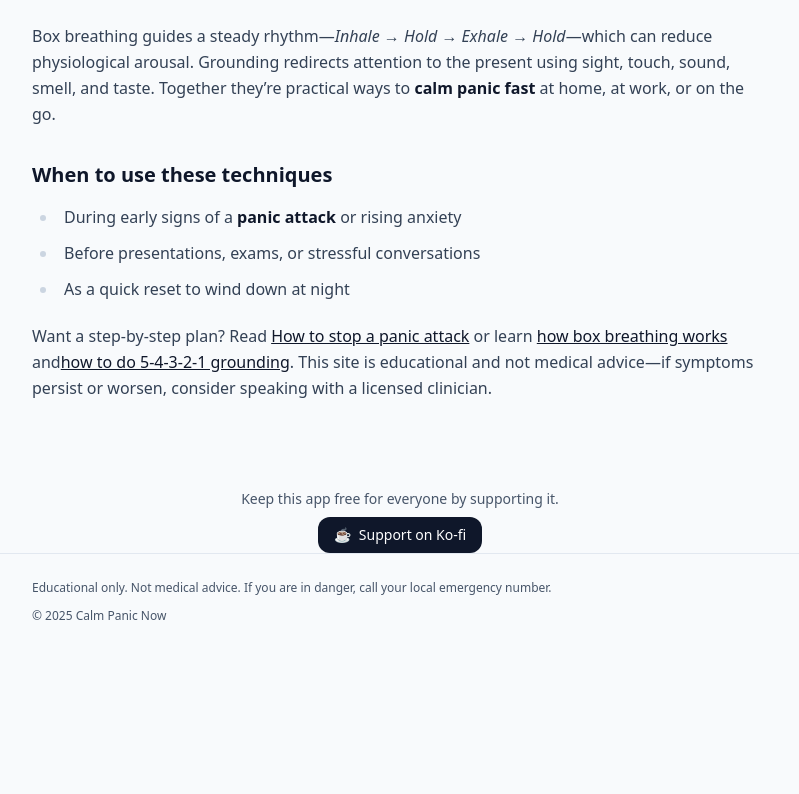
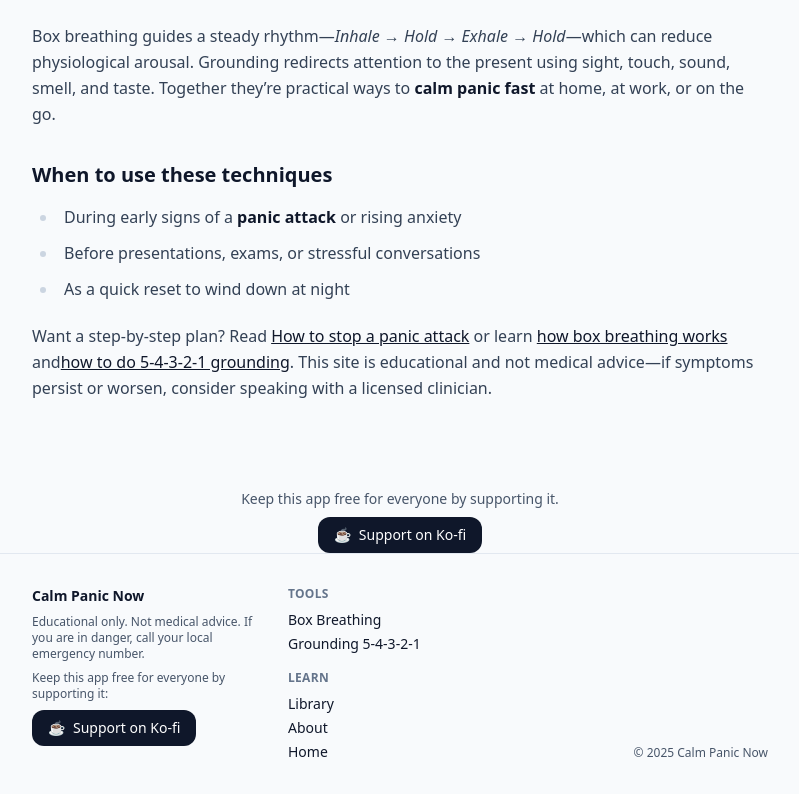
Before and after one commit to JiriTill/calm-panic-now, a Next.js app: page / in a window 1280 px wide. Shown: the part 1600-2394 px from the top of the page, without its empty margins (240-1039 px from the left). Before the commit the page ends 2249 px from the top, so only its background shows below. Built offline with nearby package versions, Linux system fonts and the light colour scheme.

Commit message:
Update layout.tsx

```diff
--- a/src/app/layout.tsx
+++ b/src/app/layout.tsx
@@ -2,6 +2,7 @@ import "./globals.css";
 import type { Metadata } from "next";
 import Link from "next/link";
 import MobileNav from "./ui/MobileNav";
+import KoFiSmallButton from "./ui/KoFiSmallButton";
 
 export const metadata: Metadata = {
   metadataBase: new URL("https://calmpanicnow.com"),
@@ -38,15 +39,44 @@ export default function RootLayout({ children }: { children: React.ReactNode })
 
         <main id="content" className="flex-1 pb-16 sm:pb-0">{children}</main>
 
-        <footer className="border-t border-slate-200 dark:border-slate-800 text-xs text-slate-600 dark:text-slate-400">
-          <div className="container py-6 space-y-2">
-            <p>
-              Educational only. Not medical advice. If you are in danger, call
-              your local emergency number.
+      <footer className="border-t border-slate-200 dark:border-slate-800">
+        <div className="container py-8 grid gap-8 md:grid-cols-3">
+          {/* Brand + Support */}
+          <div>
+            <h3 className="text-sm font-semibold mb-2">Calm Panic Now</h3>
+            <p className="text-xs text-slate-600 dark:text-slate-400">
+              Educational only. Not medical advice. If you are in danger, call your local emergency number.
             </p>
+            <p className="text-xs text-slate-600 dark:text-slate-400 mt-2">
+              Keep this app free for everyone by supporting it:
+            </p>
+            <div className="mt-2">
+              <KoFiSmallButton />
+            </div>
+          </div>
+
+          {/* Links */}
+          <nav className="text-sm">
+            <h4 className="eyebrow mb-2">Tools</h4>
+            <ul className="space-y-1">
+              <li><Link href="/calm/box-breathing">Box Breathing</Link></li>
+              <li><Link href="/calm/grounding-54321">Grounding 5-4-3-2-1</Link></li>
+            </ul>
+
+            <h4 className="eyebrow mt-4 mb-2">Learn</h4>
+            <ul className="space-y-1">
+              <li><Link href="/library">Library</Link></li>
+              <li><Link href="/about">About</Link></li>
+              <li><Link href="/">Home</Link></li>
+            </ul>
+          </nav>
+
+          {/* Legal / meta */}
+          <div className="text-xs text-slate-600 dark:text-slate-400 md:text-right self-end">
             <p>© {new Date().getFullYear()} Calm Panic Now</p>
           </div>
-        </footer>
+        </div>
+      </footer>
 
         <MobileNav />
       </body>
```
